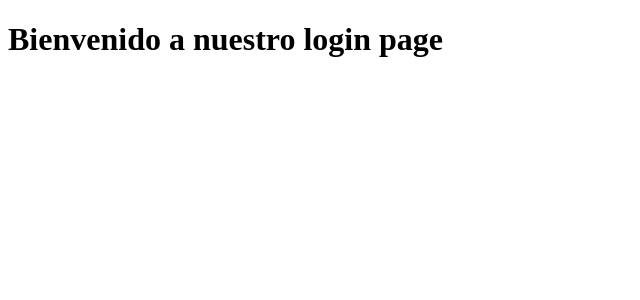
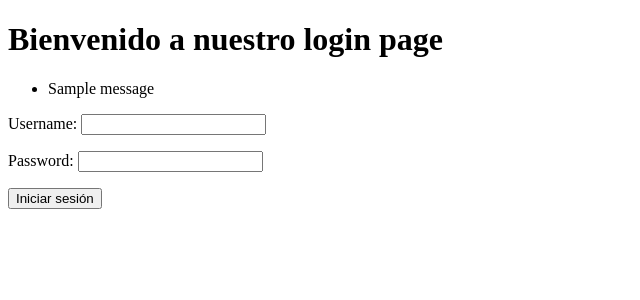
Before and after one commit to alconelubbedgardo/nicol-s, a Django app: page /accounts/login/ in a window 1280 px wide. Shown: the top 300 px of the page, without its empty margins (0-640 px from the left). Run offline with Django 4.2, Linux system fonts and the light colour scheme; tables that the repository leaves empty hold one stand-in row (values such as "Sample post"); one stand-in notice (Sample message) is shown.

Commit message:
se agregó login y logout

```diff
--- /dev/null
+++ b/accounts/forms.py
@@ -0,0 +1,6 @@
+from django import forms
+
+
+class LoginForm(forms.Form):
+    username = forms.CharField(max_length=50)
+    password = forms.CharField(max_length=50, widget=forms.PasswordInput)
--- a/accounts/templates/accounts/login.html
+++ b/accounts/templates/accounts/login.html
@@ -8,5 +8,24 @@
 </head>
 <body>
     <h1>Bienvenido a nuestro login page</h1>
+    {% if messages %}
+    <ul class="messages">
+        {% for message in messages %}
+        <li{% if message.tags %} class="{{ message.tags }}"{% endif %}>{{ message }}</li>
+        {% endfor %}
+    </ul>
+    {% endif %}
+
+    {% if user.is_authenticated %}
+    <h2>Used está logeado como {{ user.username }}</h2>
+    <a href="{% url 'logout' %}">Cerrar sesión</a>
+    <a href="{% url 'index' %}">Volver a inicio</a>
+    {% else %}
+    <form action="" method="post">
+        {% csrf_token %}
+        {{ form.as_p }}
+        <button type="submit">Iniciar sesión</button>
+    </form>
+    {% endif %}
 </body>
 </html>
--- a/accounts/views.py
+++ b/accounts/views.py
@@ -1,11 +1,28 @@
 from django.shortcuts import render, redirect
 from django.contrib.auth import authenticate, login, logout
+from django.contrib import messages
+from .forms import LoginForm
 
 
 # Create your views here.
 
 def login_view(request):
-    return render(request, 'accounts/login.html')
+    form = LoginForm()
+    if request.method == 'POST':
+        form = LoginForm(request.POST)
+        if form.is_valid():
+            user = authenticate(
+                username=form.cleaned_data.get('username'),
+                password=form.cleaned_data.get('password')
+            )
+            if user is not None:
+                login(request, user)
+                return redirect('index')
+            else:
+                messages.info(request, 'Credenciales inválidas')
+        else:
+            messages.error(request, 'Hay errores en el formulario')
+    return render(request, 'accounts/login.html', {'form': form})
 
 def logout_view(request):
     logout(request)
```
